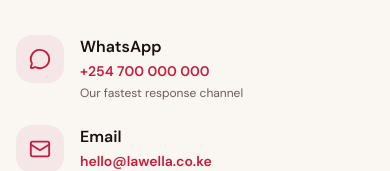
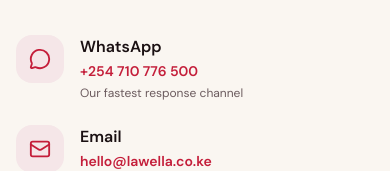
Before and after one commit to elsieoduor/lawella, a Next.js app: page /contact in a window 390 px wide. Shown: the part 413-584 px from the top of the page. Built offline with nearby package versions, Linux system fonts and the light colour scheme.

Commit message:
Made shope very responsive and contact form funactional

```diff
--- a/app/contact/page.tsx
+++ b/app/contact/page.tsx
@@ -14,7 +14,7 @@
   {
     icon: <MessageCircle size={22} />,
     title: "WhatsApp",
-    value: "+254 700 000 000",
+    value: "+254 710 776 500",
     sub: "Our fastest response channel",
     link: `https://wa.me/${WHATSAPP_NUMBER}`,
   },
```
